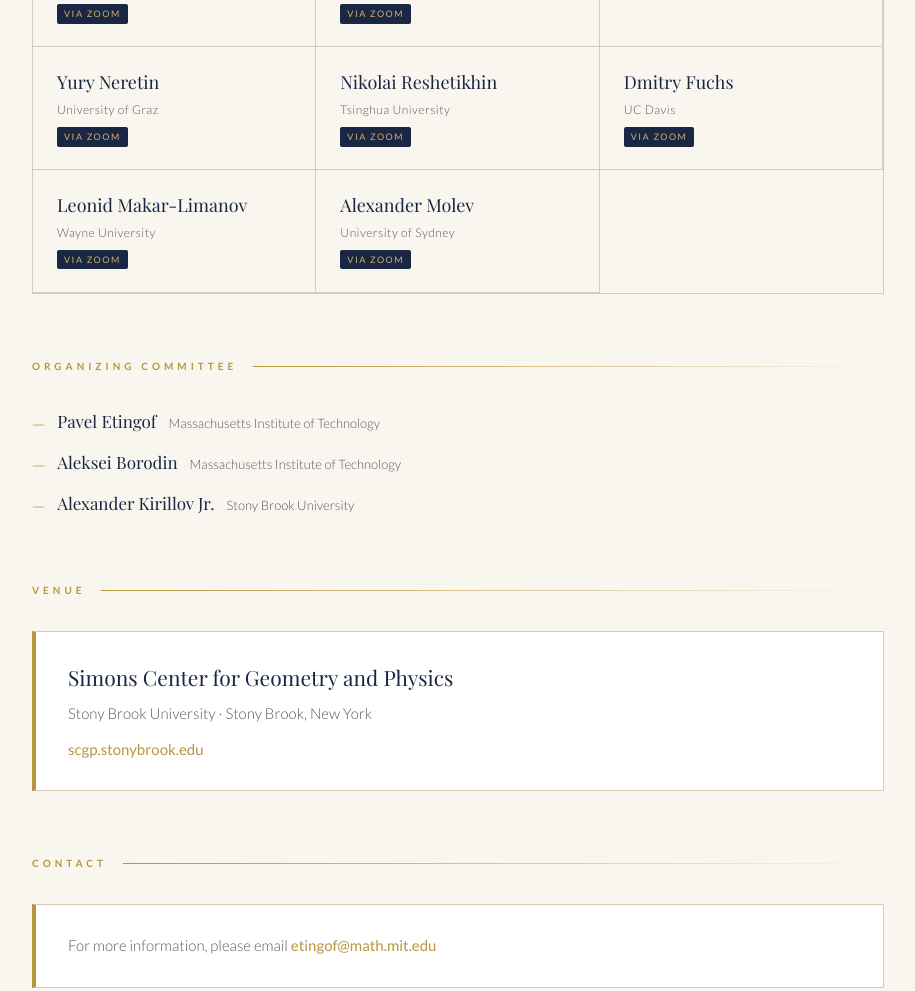
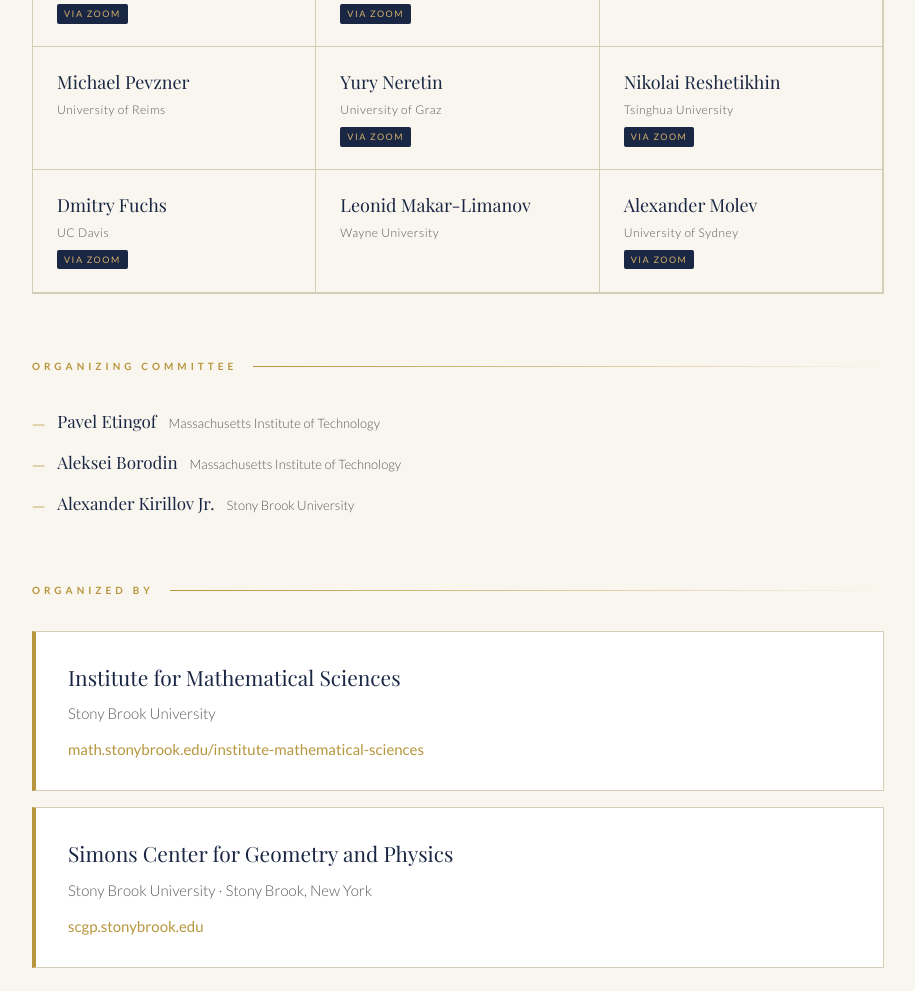
Before and after one commit to shurik179/kirillov90, a plain HTML site: page index.html in a window 1280 px wide. Shown: the part 1340-2331 px from the top of the page, without its empty margins (182-1097 px from the left). Drawn offline with nearby package versions, Linux system fonts and the light colour scheme; a web font is replaced by a local one.

Commit message:
added Pevzner

```diff
--- a/index.html
+++ b/index.html
@@ -471,6 +471,11 @@
       </div>
 
       <div class="speaker-card">
+        <div class="speaker-name">Michael Pevzner</div>
+        <div class="speaker-inst">University of Reims</div>
+      </div>
+
+      <div class="speaker-card">
         <div class="speaker-name">Yury Neretin</div>
         <div class="speaker-inst">University of Graz</div>
         <span class="zoom-badge">Via Zoom</span>
@@ -491,7 +496,6 @@
       <div class="speaker-card">
         <div class="speaker-name">Leonid Makar-Limanov</div>
         <div class="speaker-inst">Wayne University</div>
-        <span class="zoom-badge">Via Zoom</span>
       </div>
 
       <div class="speaker-card">
@@ -522,10 +526,17 @@
     </ul>
   </section>
 
-  <!-- VENUE -->
+  <!-- ORGANIZED BY -->
   <section class="section">
-    <div class="section-heading"><h2>Venue</h2></div>
+    <div class="section-heading"><h2>Organized by</h2></div>
     <div class="venue-box">
+      <h3>Institute for Mathematical Sciences</h3>
+      <p>Stony Brook University</p>
+      <p style="margin-top:10px;">
+        <a href="https://math.stonybrook.edu/institute-mathematical-sciences" target="_blank">math.stonybrook.edu/institute-mathematical-sciences</a>
+      </p>
+    </div>
+    <div class="venue-box" style="margin-top:16px;">
       <h3>Simons Center for Geometry and Physics</h3>
       <p>Stony Brook University · Stony Brook, New York</p>
       <p style="margin-top:10px;">
@@ -547,4 +558,3 @@
 <footer>
   Representation Theory, Geometry, and Mathematical Physics &nbsp;·&nbsp; May 26–27, 2026 &nbsp;·&nbsp; Simons Center for Geometry and Physics, Stony Brook
 </footer>
-</html>
```
